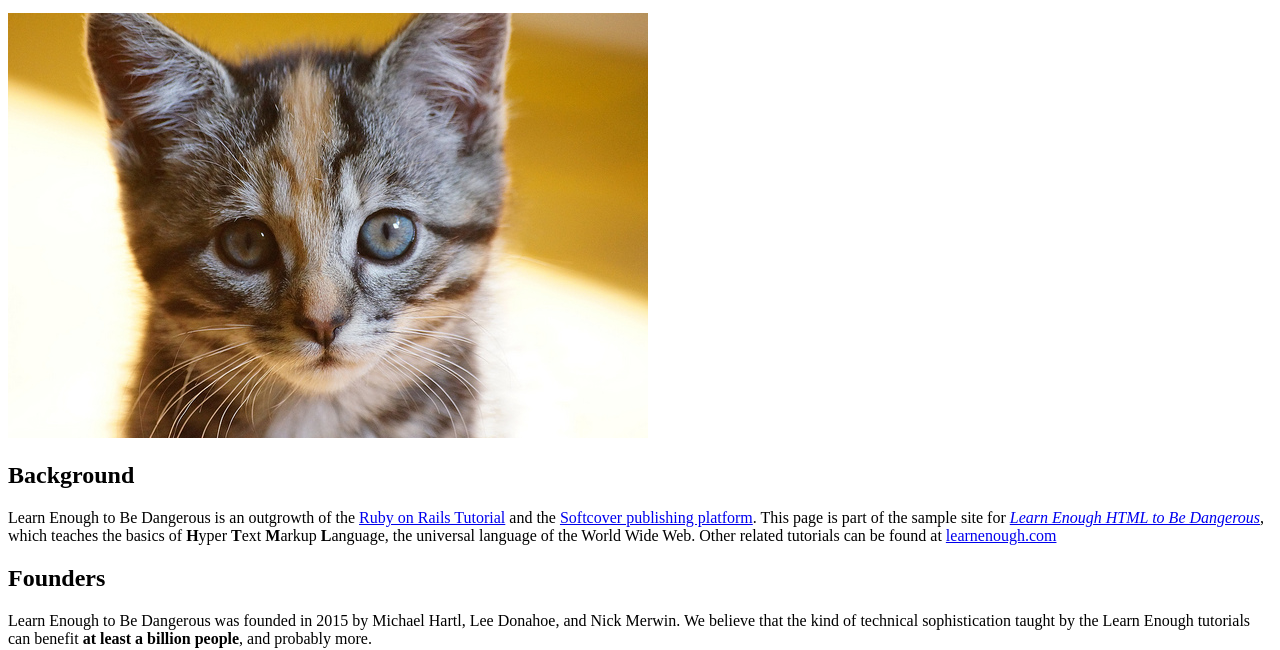
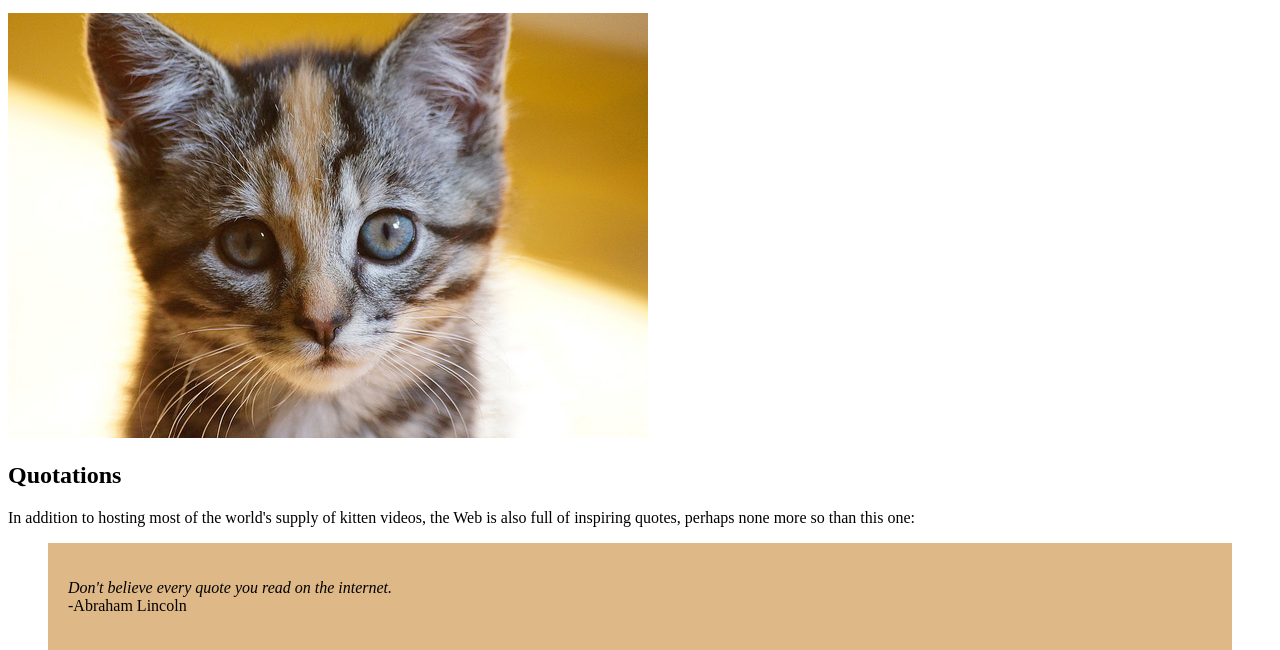
Before and after one commit to cjostc/learnEnough-HTML, a plain HTML site: page index.html in a window 1280 px wide. Shown: the part 303-953 px from the top of the page. Drawn offline with Linux system fonts and the light colour scheme.

Commit message:
Add quotations heading and subsequent paragraph; adjust blockquote styling under quotations heading

```diff
--- a/index.html
+++ b/index.html
@@ -46,6 +46,15 @@
     <a href="https://www.flickr.com/photos/deborah_s_perspective/14144861329"
       ><img src="images/kitten.jpg" alt="An adorable kitten"
     /></a>
+
+    <h2>Quotations</h2>
+    <p>In addition to hosting most of the world's supply of kitten videos, the Web is also full of inspiring quotes, perhaps none more so than this one:</p>
+
+    <blockquote style="padding: 20px; background-color:burlywood">
+      <p><em>Don't believe every quote you read on the internet.</em>
+      <br>
+      -Abraham Lincoln</p>
+    </blockquote>
 
     <h2>Background</h2>
     <p>
```
Also changed, not shown: mobyDick.html (+2 -2 lines).
